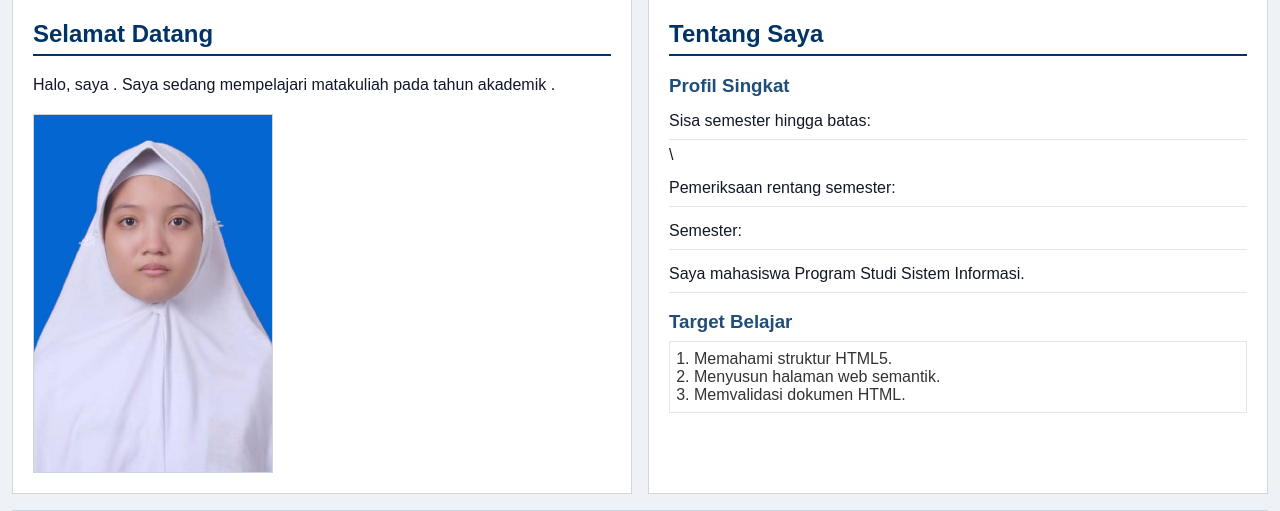
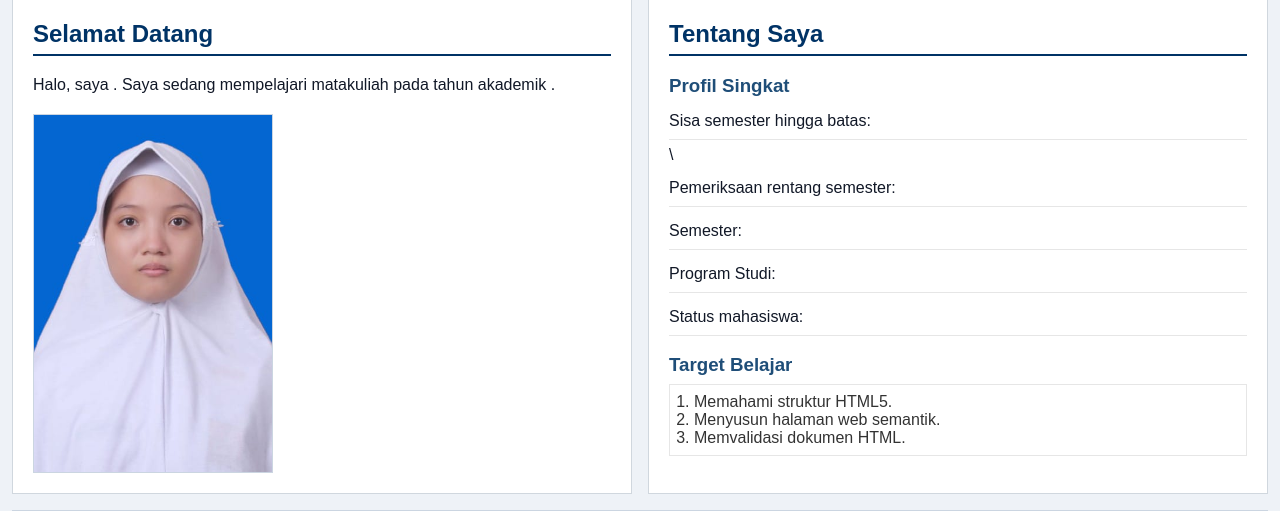
Before and after one commit to niakhoirunnisa001/2622500025-PWB-SI1A, a PHP site: page /pertemuan-06/index.html in a window 1280 px wide. Shown: the part 141-652 px from the top of the page. Run offline with PHP 8.4, Linux system fonts and the light colour scheme.

Commit message:
menerapkan operator ternary pada profil mahasiswa

```diff
--- a/pertemuan-06/index.html
+++ b/pertemuan-06/index.html
@@ -51,7 +51,14 @@
             Semester: <?php echo $semester . " (" . $keteranganSemester . ")";
             ?>
           </p>
-          <p>Saya mahasiswa Program Studi Sistem Informasi.</p>
+          <p>
+            Program Studi: <?php echo $namaProdi . " (" . $programStudi . ")";
+            ?>
+          </p>
+          <p>
+            Status mahasiswa: <?php echo $statusAktif ? "Aktif" : "Tidak aktif";
+            ?>
+          </p>
           <h3>Target Belajar</h3>
           <ol>
             <li>Memahami struktur HTML5.</li>
--- a/pertemuan-06/index.php
+++ b/pertemuan-06/index.php
@@ -31,5 +31,8 @@ if ($semester < 3) {
 } else {
     $keteranganSemester = "Semester akhir";
 }
+$namaProdi = ($programStudi == "SI") ? "Sistem Informasi" : (($programStudi == "TI") ? "Teknik
+Informatika" : "Lainnya");
+
 
 ?>
```
